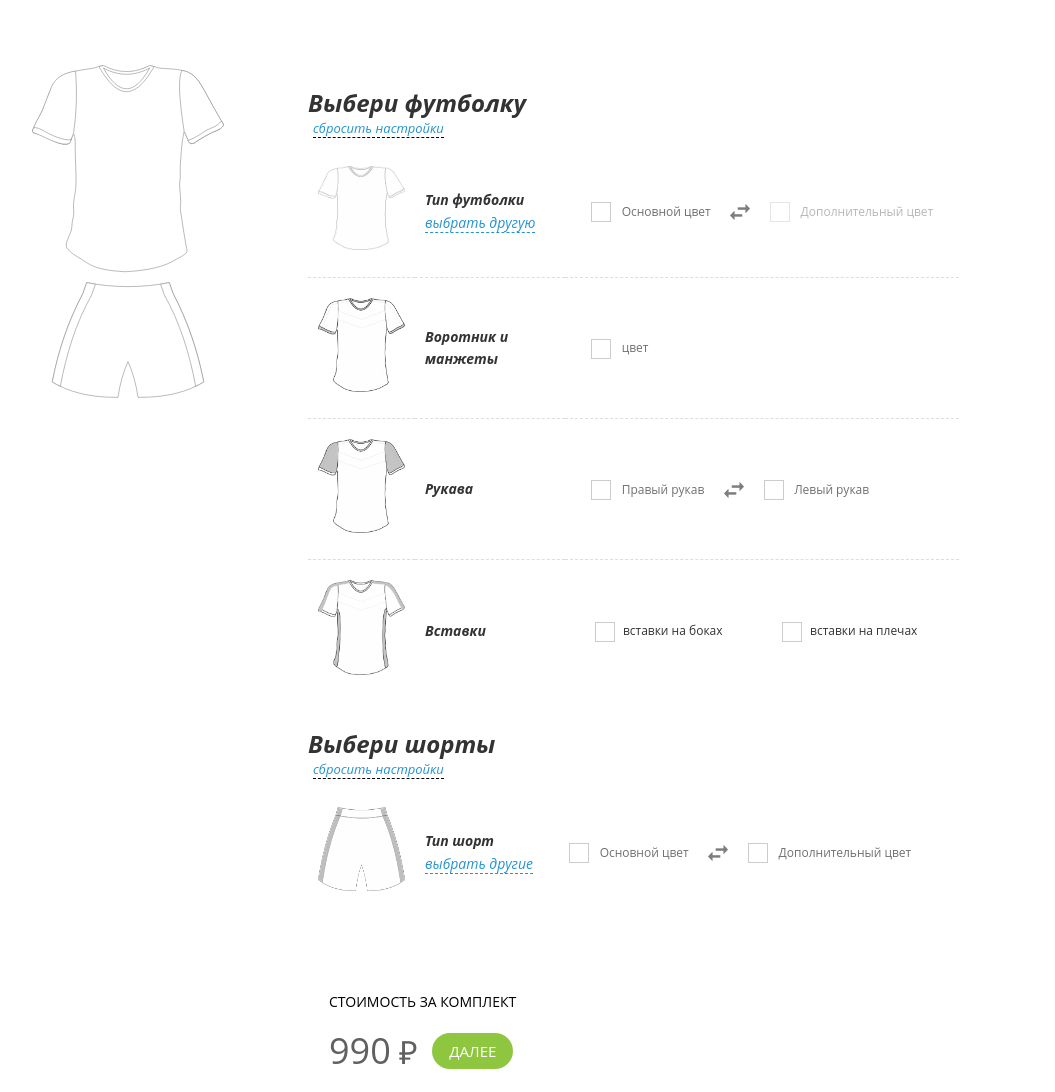
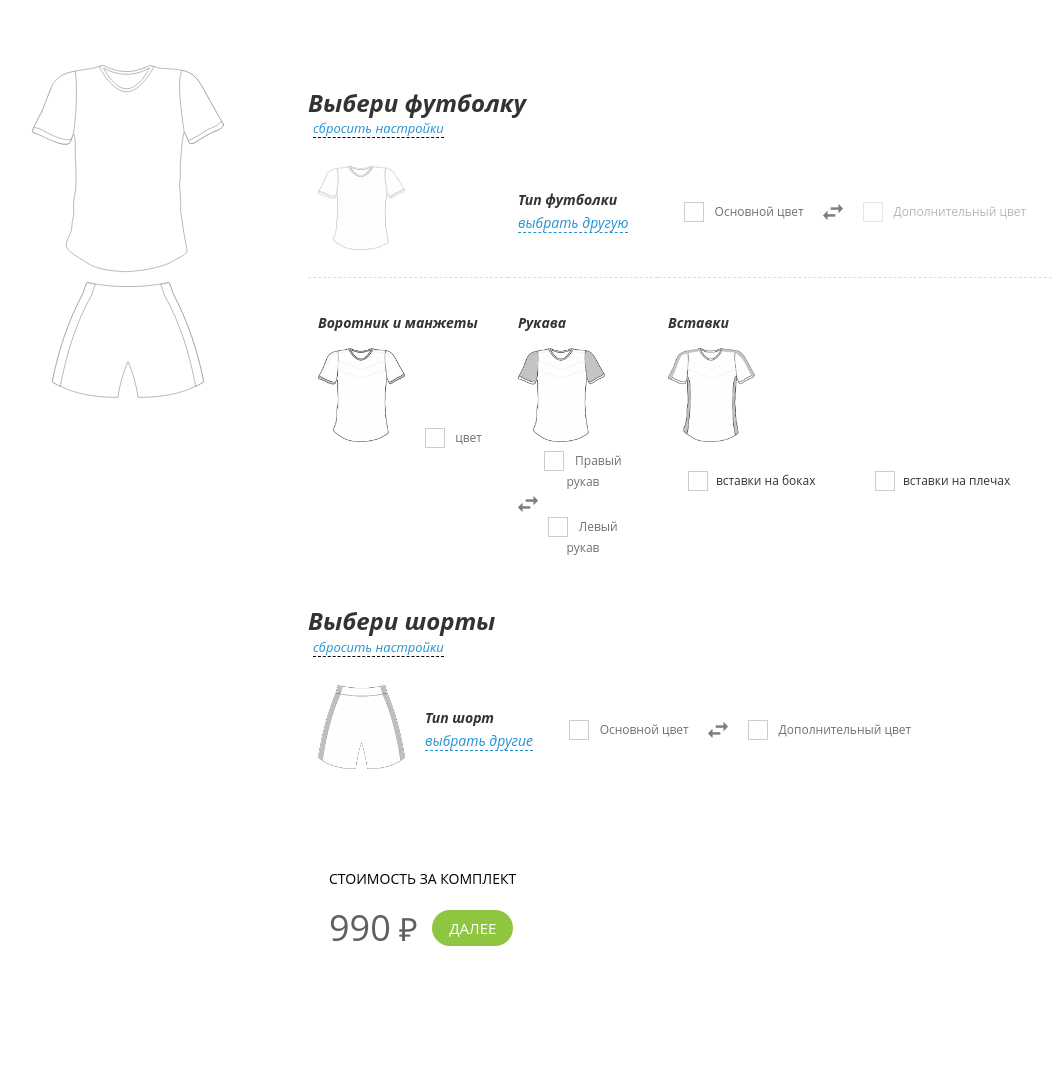
Before and after one commit to Jakovich/constructor, a website: page index.html in a window 1280 px wide. Shown: the top 1092 px of the page, without its empty margins (46-1101 px from the left). Drawn offline with nearby package versions, Linux system fonts and the light colour scheme; files that its build step writes are made by us from their sources.

Commit message:
table structure changed

```diff
--- a/css/main.css
+++ b/css/main.css
@@ -164,7 +164,7 @@ table {
 }
 .icon-price-tag, #constructor .tag {
     height: 119px;
-    width: 228px;
+    width: 270px;
 }
 
 .icon-question, .prefooter .questions::before {
@@ -1231,7 +1231,7 @@ main .content h2 {
 
 }
 #constructor .tag .description {
-
+    display: block;
     line-height: 1.2em;
     margin-bottom: 15px;
     margin-top: 10px;
@@ -2889,6 +2889,10 @@ h2, h3 {
 }
 
 
+.choice {
+  vertical-align: top;
+}
+
 
 @media screen and (max-width: 910px) {
   #constructor .select-row td {
--- a/index.html
+++ b/index.html
@@ -184,15 +184,11 @@
                           </td>
                         </tr>
 
-                        <tr class="row neck">
-                          <td>
+                        <tr class="row">
+                          <td class="choice neck">
+                             <p class="h2-span">Воротник и манжеты
+                            </p>
                             <img width="87" alt="" src="img/neck.png">
-                          </td>
-                          <td>
-                            <p class="h2-span">Воротник и манжеты
-                            </p>
-                          </td>
-                          <td>
                             <div class="color-block setted">
                               <button data-source="top::tshirt" class="pick-color" type="button">
                                 <span class="color" style="background-color: rgb(255, 255, 255);"></span>
@@ -201,17 +197,9 @@
                               <input type="hidden" value="#fff" name="top[neck][color][]">
                             </div>
                           </td>
-                        </tr>
-
-                        <tr class="row sleeves">
-                          <td>
+                          <td class="choice sleeves">
+                            <p class="h2-span">Рукава</p>
                             <img width="87" alt="" src="img/sleeves.png">
-                          </td>
-                          <td>
-                            <p class="h2-span">Рукава
-                            </p>
-                          </td>
-                          <td>
                             <div class="color-block setted">
                               <button data-source="top::tshirt" class="pick-color" type="button">
                                 <span class="color" style="background-color: rgb(255, 255, 255);"></span>
@@ -228,19 +216,10 @@
                               <input type="hidden" value="#fff" name="top[sleeve][color][]">
                             </div>
                           </td>
-                        </tr>
-
-                        <tr class="row shirtInserts">
-                          <td>
+                          <td class="choice shirtInserts">
+                            <p class="h2-span">Вставки</p>
                             <img width="87" alt="" src="img/inserts.png">
-                          </td>
-                          <td>
-                            <p class="h2-span">Вставки
-                            </p>
-                          </td>
-                          <td>
-
-				            <table style="width: 100%;">
+                            <table style="width: 100%;">
                               <tbody>
                                 <tr>
                                   <td class="checkbox-dyn">
@@ -275,9 +254,11 @@
 
                               </tbody>
                             </table>
-
                           </td>
                         </tr>
+
+
+
                       </tbody>
                     </table>
                   </form>
@@ -389,8 +370,8 @@
                   <div class="total-wrp">
 				    <button class="js-goPrevSection goPrevSection">Назад</button>
                     <button class="js-goNextSection  goNextSection" type="button">
-                      <span class="tag"><span class="description">СТОИМОСТЬ ЗА<br><span class="complectsCountText">5 комплектов</span></span><span class="price"><b class="totalCountBtn">4950</b> &#8381;</span></span>
-                      <span class="next">Далее</span>
+                      <span class="tag"><span class="description">СТОИМОСТЬ ЗА<br><span class="complectsCountText">5 комплектов</span></span><span class="price"><b class="totalCountBtn">4950</b> &#8381;</span><span class="next">Далее</span></span>
+
                     </button>
                   </div>
                 </div>
@@ -445,8 +426,8 @@
                   <div class="total-wrp">
 				    <button class="js-goPrevSection goPrevSection">Назад</button>
                     <button class="goNextSection finishOrder" type="button">
-                      <span class="tag"><span class="description">СТОИМОСТЬ ЗА<br><span class="complectsCountText">5 комплектов</span></span><span class="price"><b class="totalCountBtn">4950</b> &#8381;</span></span>
-                      <span class="next">Оформить</span>
+                      <span class="tag"><span class="description">СТОИМОСТЬ ЗА<br><span class="complectsCountText">5 комплектов</span></span><span class="price"><b class="totalCountBtn">4950</b> &#8381;</span><span class="next">Оформить</span></span>
+
                     </button>
 
 
```
